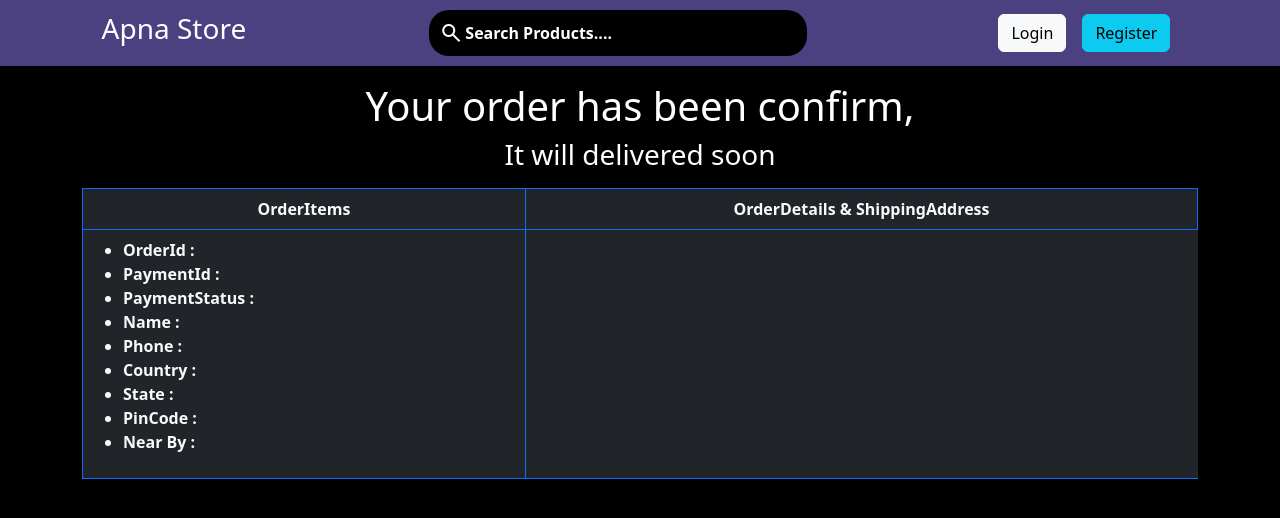
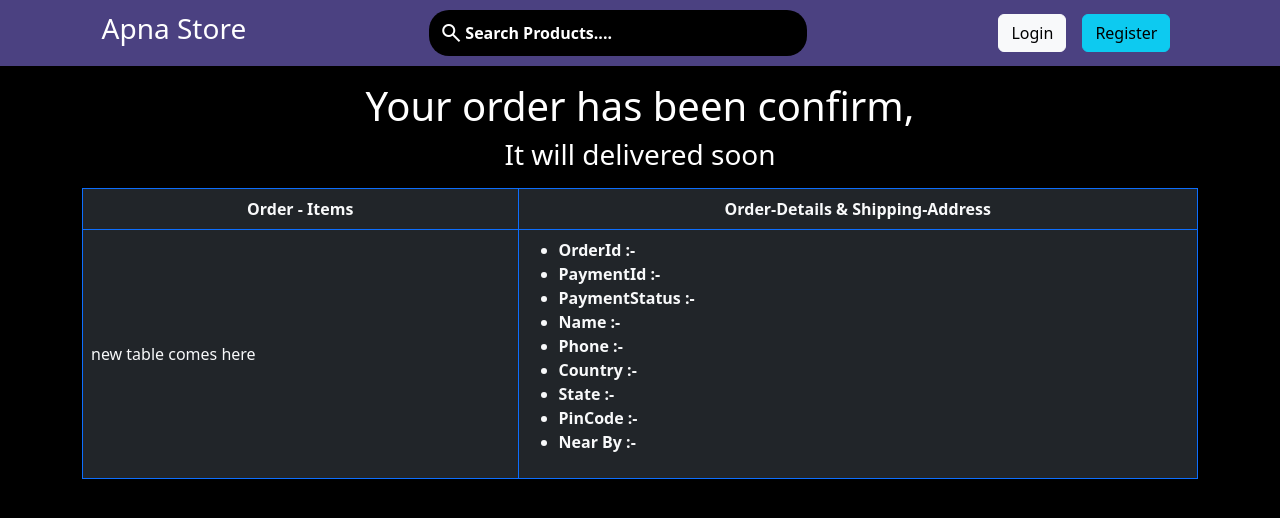
Before and after one commit to CoolShivas/011--MERN_E_Commerce_Platform_with_Admin_Panel, a React (Vite) app in the folder client/: page /orderconfirmation in a window 1280 px wide. Shown: the top 518 px of the page. Built offline with nearby package versions, Linux system fonts and the light colour scheme; no server answers.

Commit message:
Rendering of User Order details on OrderConfirm.jsx file. It is having the ditto logic of CheckOut.jsx.

```diff
--- a/client/src/components/OrderConfirm.jsx
+++ b/client/src/components/OrderConfirm.jsx
@@ -1,10 +1,20 @@
-import React, { useContext } from "react";
+import React, { useContext, useEffect, useState } from "react";
 import AppContext from "../context/AppContext";
 
 const OrderConfirm = () => {
   const { userOrder } = useContext(AppContext);
 
-  console.log("Printing Order Confirmation => ", userOrder);
+  const [latestOrder, setLatestOrder] = useState({});
+
+  console.log("Printing Order Confirmation => ", userOrder); // // Getting data on Browser's Console;
+
+  useEffect(() => {
+    if (userOrder) {
+      setLatestOrder(userOrder[0]);
+    }
+  }, [userOrder]); // // Whenever the user changes it will render that user;
+
+  console.log("Latest Order => ", latestOrder); // // Getting data on Browser's Console;
 
   return (
     <>
@@ -18,27 +28,39 @@ const OrderConfirm = () => {
           <thead className="bg-dark">
             <tr>
               <th scope="col" className="bg-dark text-light text-center">
-                OrderItems
+                Order - Items
               </th>
 
               <th scope="col" className="bg-dark text-light text-center">
-                OrderDetails & ShippingAddress
+                Order-Details & Shipping-Address
               </th>
             </tr>
           </thead>
           <tbody className="bg-dark">
             <tr>
               <td className="bg-dark text-light">
+                {/* <TableProduct cart={cart} /> */}
+                new table comes here
+              </td>
+              <td className="bg-dark text-light">
                 <ul style={{ fontWeight: "bold" }}>
-                  <li>OrderId : </li>
-                  <li>PaymentId : </li>
-                  <li>PaymentStatus : </li>
-                  <li>Name : </li>
-                  <li>Phone : </li>
-                  <li>Country : </li>
-                  <li>State : </li>
-                  <li>PinCode : </li>
-                  <li>Near By : </li>
+                  <li>OrderId :- {latestOrder?.orderId} </li>
+                  <li>PaymentId :- {latestOrder?.paymentId} </li>
+                  <li>PaymentStatus :- {latestOrder?.payStatus} </li>
+                  <li>Name :- {latestOrder?.userShipping?.data?.fullName} </li>
+                  <li>
+                    Phone :- {latestOrder?.userShipping?.data?.phoneNumber}{" "}
+                  </li>
+                  <li>
+                    Country :- {latestOrder?.userShipping?.data?.country}{" "}
+                  </li>
+                  <li>State :- {latestOrder?.userShipping?.data?.state} </li>
+                  <li>
+                    PinCode :- {latestOrder?.userShipping?.data?.pincode}{" "}
+                  </li>
+                  <li>
+                    Near By :- {latestOrder?.userShipping?.data?.address}{" "}
+                  </li>
                 </ul>
               </td>
             </tr>
```
